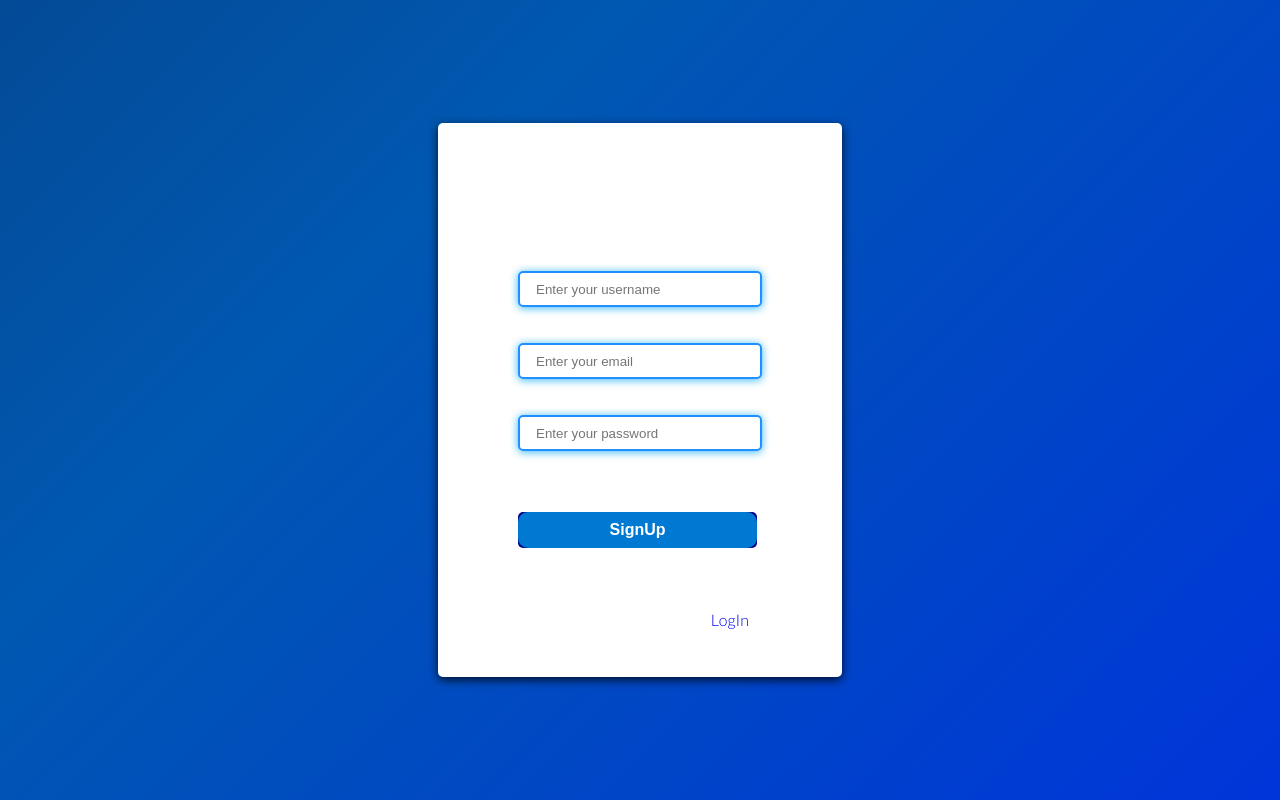
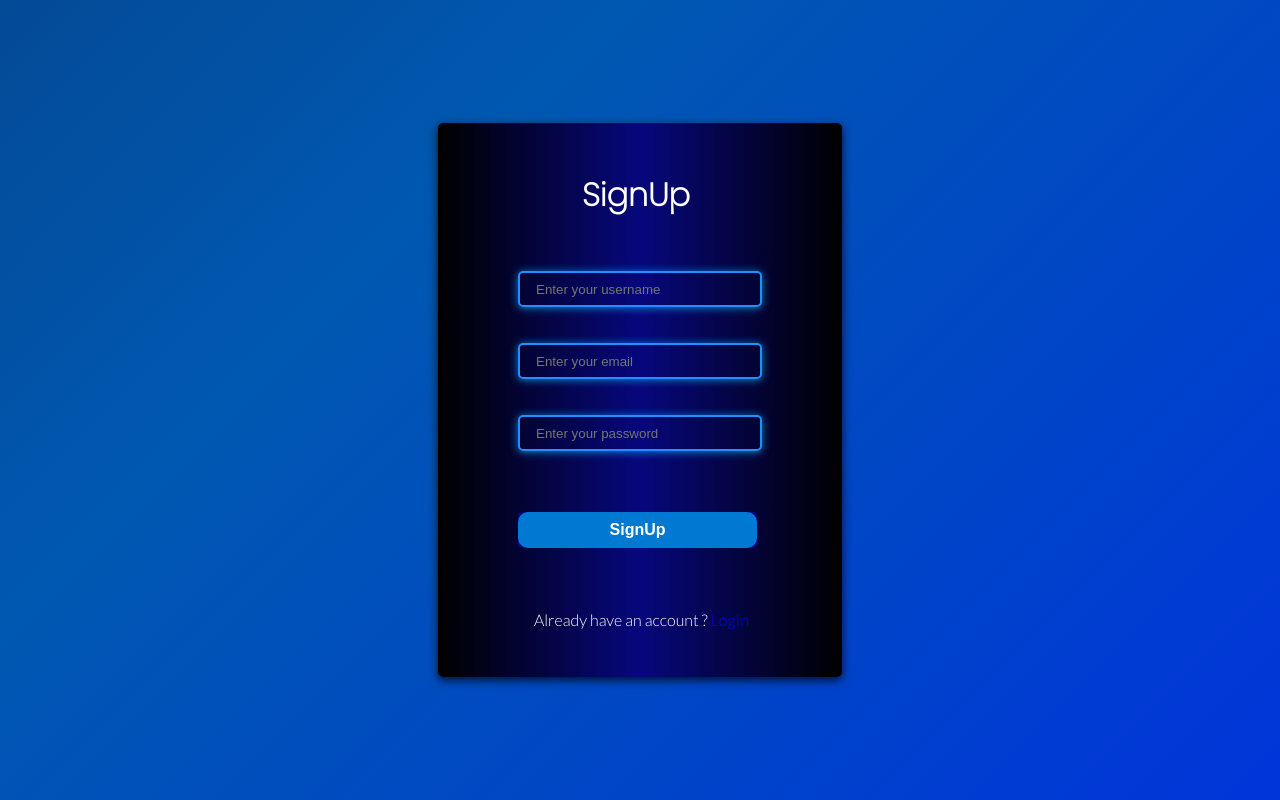
Before and after one commit to itss0urav/Anywhere-frontend, a React (Vite) app: page /signUp in a window 1280 px wide. Built offline with nearby package versions, Linux system fonts and the light colour scheme; a web font is replaced by a local one.

Commit message:
bug fix and added create post with login condition

```diff
--- a/src/components/Login/Login.module.css
+++ b/src/components/Login/Login.module.css
@@ -10,7 +10,13 @@
   gap: 20px;
   box-shadow: 0 3px 10px rgba(0, 0, 0, 0.8);
   padding: 7rem 5rem;
-  background-image: linear-gradient(rgb(255, 255, 255), rgb(255, 255, 255));
+  background: linear-gradient(
+    90deg,
+    rgb(0, 0, 0) 0%,
+    rgb(7, 7, 125) 50%,
+    rgb(0, 0, 0) 100%
+  );
+  color: white;
 }
 .formWrap input {
   outline: none;
@@ -21,7 +27,7 @@
   border-width: 2px;
   padding: 0px 1rem;
   background-color: transparent;
-  color: #000;
+  color: #ffffff;
   position: relative;
   bottom: 1.5rem;
   box-shadow: 0 1px 8px rgba(0, 165, 241, 0.8);
--- a/src/components/Posts/Posts.jsx
+++ b/src/components/Posts/Posts.jsx
@@ -7,6 +7,7 @@ import Sidebar from "../Pages/Sidebar/Sidebar";
 import { useQuery } from "react-query";
 import Categories from "../Categories/Categories";
 import { PostServices } from "../../services/postServices";
+import { Outlet, Link } from "react-router-dom";
 const Posts = () => {
   const { user } = useContext(UserContext);
   const [posts, setPosts] = useState([]);
@@ -33,9 +34,23 @@ const Posts = () => {
             />
           ))}
         </div>
-
-        <Sidebar />
-        <Categories />
+        <div className={styles.sideCompWrapper}>
+          {!user ? (
+            <>
+              <Link to="/Login">
+                <button className={styles.createPostBtn}>
+                  Login to CreatePost
+                </button>
+              </Link>
+            </>
+          ) : (
+            <Link to="/CreatePost">
+              <button className={styles.createPostBtn}>CreatePost</button>
+            </Link>
+          )}
+          <Sidebar />
+          <Categories />
+        </div>
       </div>
     </div>
   );
--- a/src/components/Posts/Posts.module.css
+++ b/src/components/Posts/Posts.module.css
@@ -9,4 +9,17 @@
 .innerWrap {
   display: flex;
   gap: 20px;
+
 }
+.createPostWrapper {
+  display: flex;
+  flex-direction: row;
+
+}
+.createPostBtn{
+  width: 100%;
+
+}
+.sideCompWrapper{
+  padding-left: 2rem;
+}
--- a/src/components/SignUp/signUp.module.css
+++ b/src/components/SignUp/signUp.module.css
@@ -10,7 +10,13 @@
   gap: 20px;
   box-shadow: 0 3px 10px rgba(0, 0, 0, 0.8);
   padding: 5rem 5rem;
-  background-image: linear-gradient(rgb(255, 255, 255), rgb(255, 255, 255));
+  background: linear-gradient(
+    90deg,
+    rgb(0, 0, 0) 0%,
+    rgb(7, 7, 125) 50%,
+    rgb(0, 0, 0) 100%
+  );
+  color: white;
 }
 .formWrap input {
   outline: none;
@@ -21,7 +27,7 @@
   border-width: 2px;
   padding: 0px 1rem;
   background-color: transparent;
-  color: #000;
+  color: #ffffff;
   box-shadow: 0 1px 8px rgba(0, 165, 241, 0.8);
 }
 
```
Also changed, not shown: src/components/Navbar/Navbar.jsx (indentation only).
